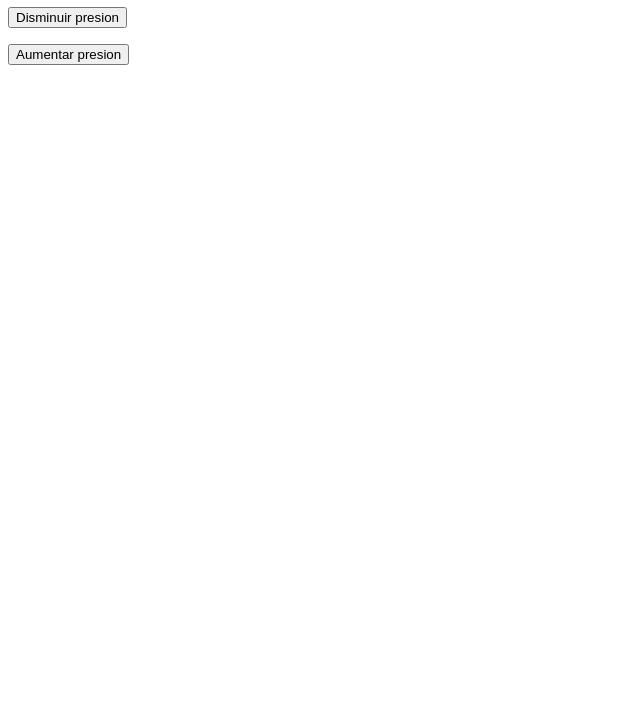
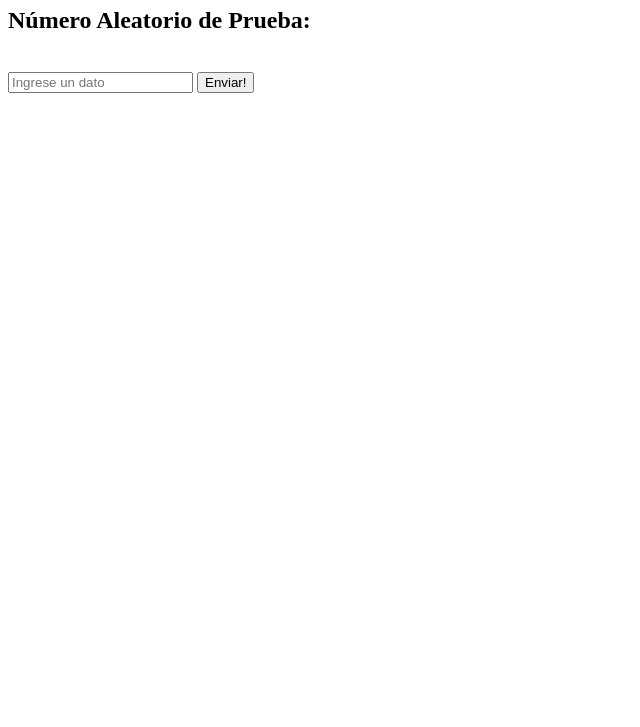
Before and after one commit to nicolasae/WebSocket, a website: page public/index.html in a window 1280 px wide. Shown: the part 73-800 px from the top of the page, without its empty margins (0-640 px from the left). Drawn offline with nearby package versions, Linux system fonts and the light colour scheme; no server answers.

Commit message:
actualización de index

```diff
--- a/public/index.html
+++ b/public/index.html
@@ -9,8 +9,17 @@
     </head>
     <body>
         <h1>Nuestra Aplicación</h1>
+        <h2>Número Aleatorio de Prueba:</h2>
         <div id="messages"></div>
+        <br/>
+        <form onsubmit="return addMessage(this)">
+        <input type="text" id="numero" placeholder="Ingrese un dato">
+        <input type="submit" value="Enviar!">
+
+        </form>
+        <!--
         <p><button type="button" onclick="addMessage('alto')">Disminuir presion</button></p>
         <p><button type="button" onclick="addMessage('bajo')">Aumentar presion</button></p>
+        -->
     </body>
 </html>
```
